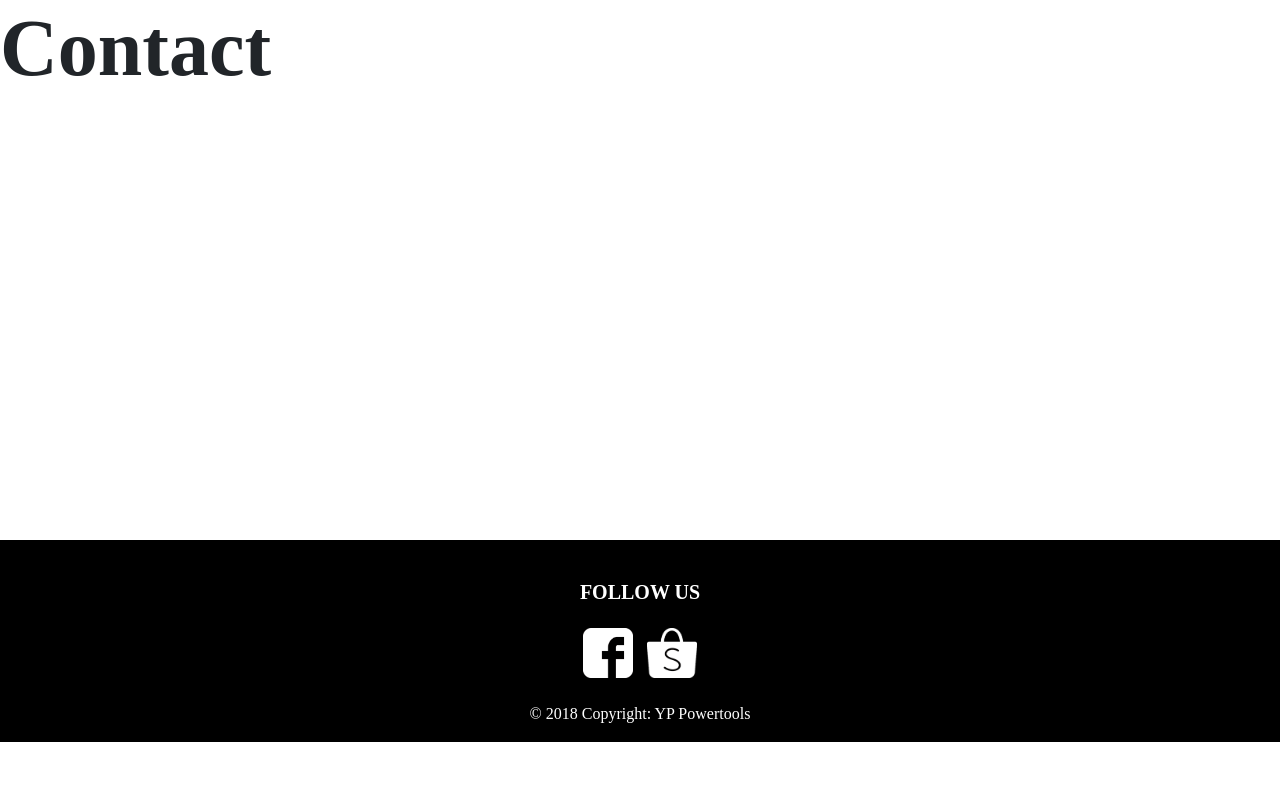
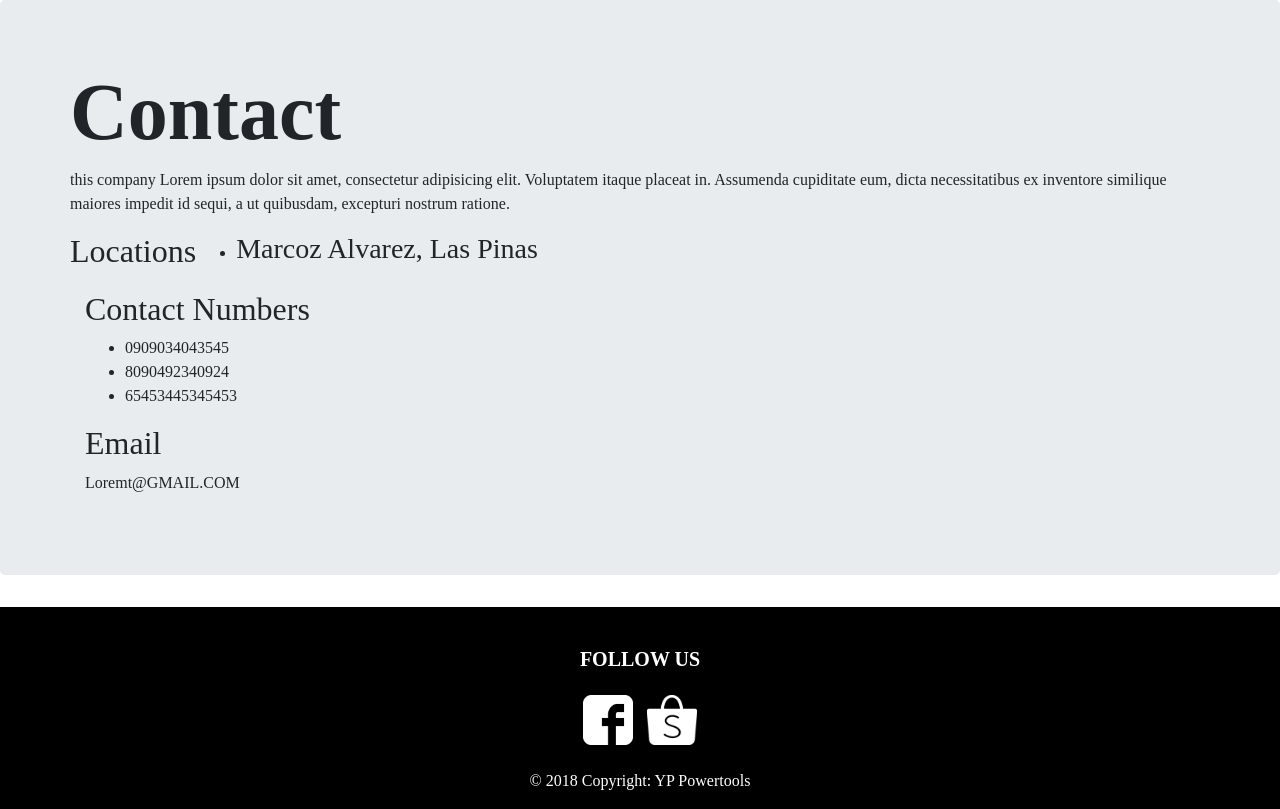
Before and after one commit to Bryan-A-Rojas/YP-Powertools-Website, a PHP site: page /contact.php in a window 1280 px wide. Shown: the part 58-867 px from the top of the page. Before the commit the page ends 800 px from the top, so only its background shows below. Run offline with PHP 8.4, Linux system fonts and the light colour scheme; some libraries are stand-ins or nearby versions; some web fonts are replaced.

Commit message:
Changed the footer, about us, and contact

```diff
--- a/TODO.txt
+++ b/TODO.txt
@@ -10,9 +10,6 @@ TODO:
 	-SUPERADMIN PAGE
 		- 3 Pictures with upload button (to change carousel)
 	-USER PAGE
-
-	This version is not organized yet and does not use OOP or a framework. It is just a barebones working website with Bootstrap"
-
 
 Pages:
 	- index
@@ -58,4 +55,3 @@ Pages:
 		- telephone number
 		- email
 		- phone number
-		- links to fb, shopee, lazada, etc.
--- a/YP Website/includes/footer.inc.php
+++ b/YP Website/includes/footer.inc.php
@@ -1,5 +1,5 @@
       <!--Footer-->
-      <footer class="page-footer font-small mdb-color lighten-3 pt-4 mt-4 fixed-bottom" id="footer-black">
+      <footer class="page-footer font-small mdb-color lighten-3 pt-4 mt-4" id="footer-black">
 
           <!--Footer Links-->
           <div class="container text-center text-md-left">
--- a/YP Website/pages/contact.php
+++ b/YP Website/pages/contact.php
@@ -6,8 +6,38 @@ include '../includes/navbar.inc.php';
 
 ?>
 
-<h1>Contact</h1>
 
+<div class="jumbotron">
+    <div class="container">
+    	<div class="row">
+        <h1>Contact</h1>
+        <h2></h2>
+        <p>this company Lorem ipsum dolor sit amet, consectetur adipisicing elit. Voluptatem itaque placeat in. Assumenda cupiditate eum, dicta necessitatibus ex inventore similique maiores impedit id sequi, a ut quibusdam, excepturi nostrum ratione.</p>
+        </div>
+        <div class="row">
+        <h2>Locations</h2>
+        <ul>
+            <li>
+                <h3>Marcoz Alvarez, Las Pinas</h3>
+
+            </li>
+        </ul>
+        </div>
+        <h2>Contact Numbers</h2>
+        <ul>
+            <li>0909034043545</li>
+            <li>8090492340924</li>
+            <li>65453445345453</li>
+        </ul>
+        <h2>Email</h2>
+        <p>Loremt@GMAIL.COM</p>
+    </div>
+</div>
+
+	<!-- - google maps of two branches
+		- telephone number
+		- email
+		- phone number -->
 
 <?php
 
```
Also changed, not shown: YP Website/pages/aboutus.php (+11 -2 lines).
